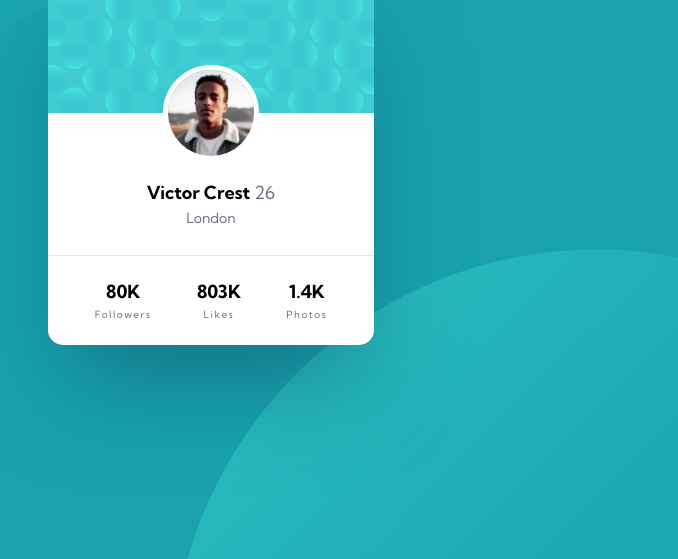
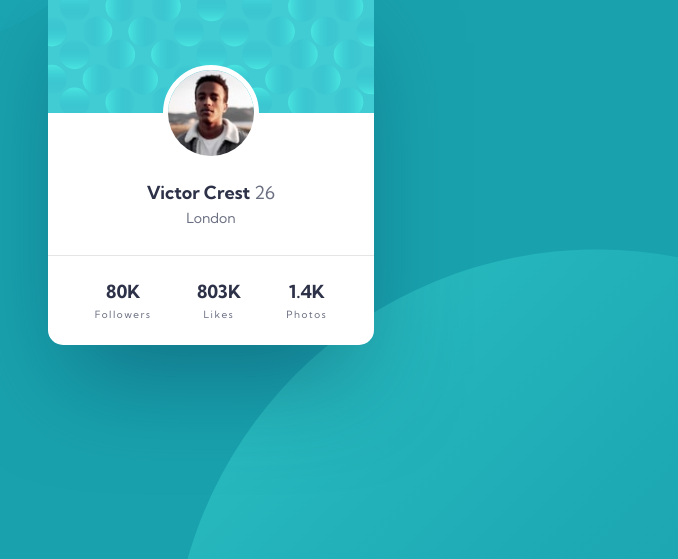
Before and after one commit to DarrickFauvel/fem08-profile-card-component, a plain HTML site: page index.html in a window 1280 px wide. Shown: the part 241-800 px from the top of the page, without its empty margins (429-1107 px from the left). Drawn offline with Linux system fonts and the light colour scheme.

Commit message:
Add card font color base

```diff
--- a/css/style.css
+++ b/css/style.css
@@ -109,7 +109,9 @@ body {
   display: flex;
   flex-direction: column;
   align-items: center;
+
   background-color: var(--clr-white);
+  color: var(--clr-tuna);
   border-radius: 1.5rem;
   margin-block: 2rem;
   overflow: hidden;
```
